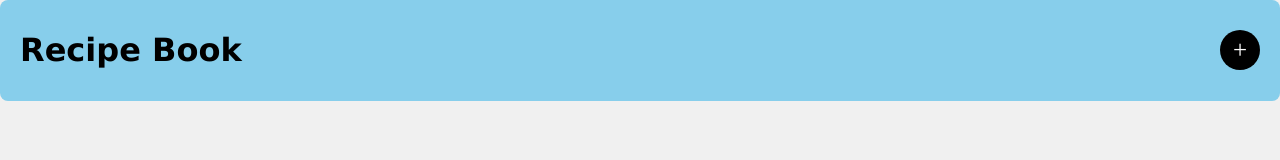
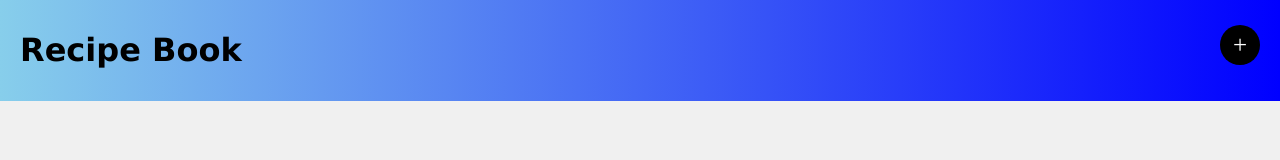
Before and after one commit to johng2023/RecipeBook, a plain HTML site: page index.html in a window 1280 px wide. Drawn offline with Linux system fonts and the light colour scheme.

Commit message:
changessss

```diff
--- a/style.css
+++ b/style.css
@@ -7,7 +7,7 @@ body {
 header {
     position: sticky;
     top: 0;
-    z-index: 1000;;
+    z-index: 1000;
 }
 
 h1 {
@@ -28,6 +28,7 @@ h1 {
     justify-content: center;
     padding: 0;
     transition: background-color 0.3s ease;
+    margin-bottom: 10px;
 }
 
 .title button:hover{
@@ -36,12 +37,12 @@ h1 {
 }
 
 .title {
-    background-color: #87CEEB;
+    background: linear-gradient(90deg,#87CEEB,blue);
     display: flex;
     align-items: center;
     justify-content: space-between;
     padding: 10px 20px;
-    border-radius: 8px;
+    border-radius: 0px;
 }
 
 
```
